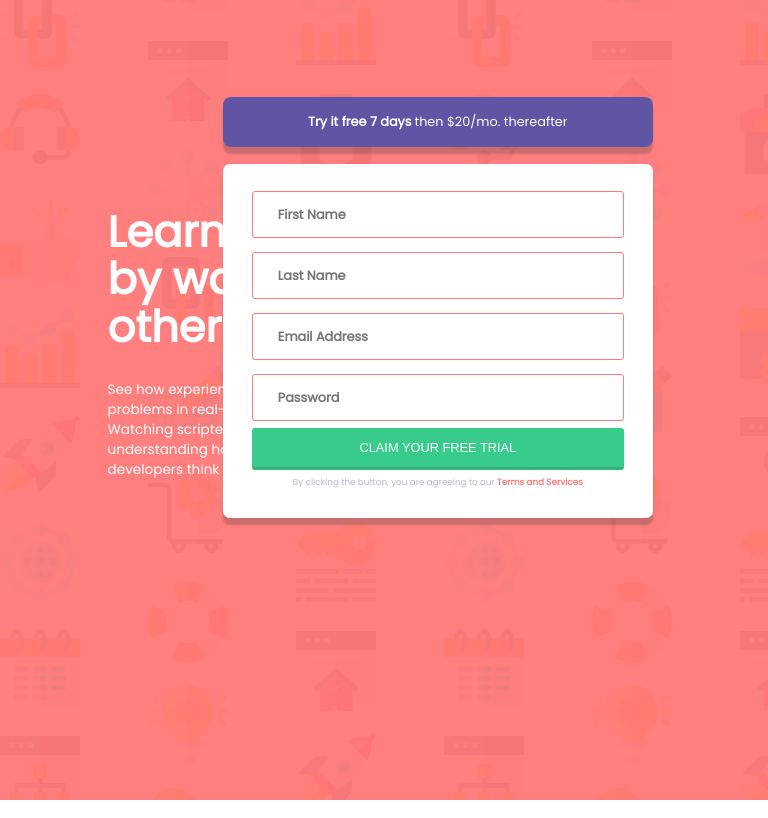
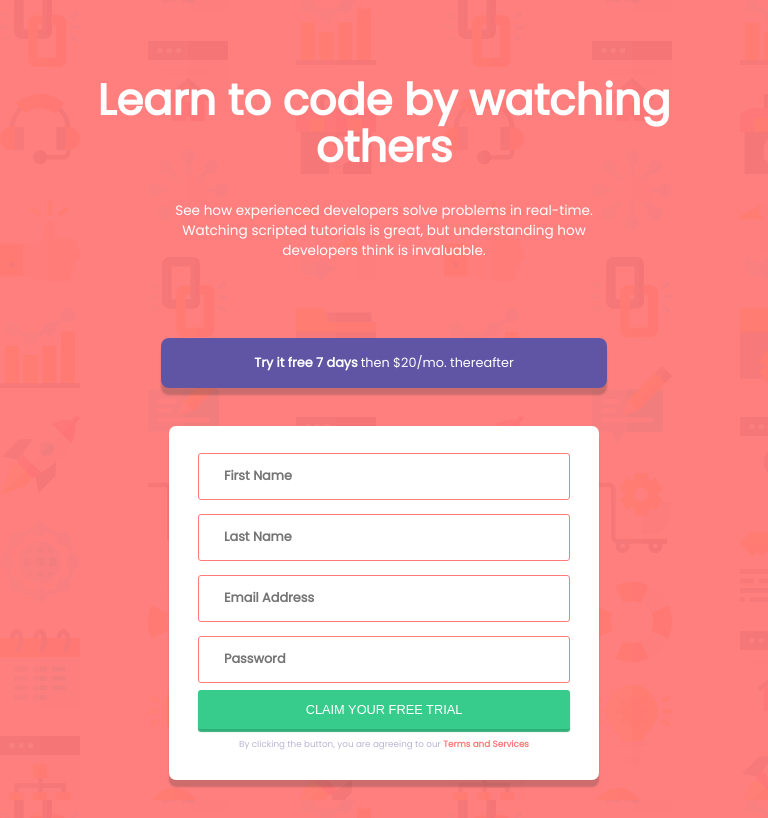
Before and after one commit to Rich15/signup-form-fEndMentor, a plain HTML site: page index.html in a window 768 px wide. Drawn offline with Linux system fonts and the light colour scheme.

Commit message:
Update style.css

```diff
--- a/style.css
+++ b/style.css
@@ -141,7 +141,7 @@ body {
 
 /*Media Queries*/
 
-@media screen and (min-width: 850px) and (max-width: 1024px) {
+@media screen and (min-width: 950px) and (max-width: 1150px) {
   #message {
     position: relative;
     left: 0;
@@ -154,10 +154,33 @@ body {
 }
 
 
+@media screen and (min-width: 700px) and (max-width: 900px) {
+  #message {
+    display: block;
+    position: initial;
+    width: auto;
+    margin: 10%;
+    text-align: center;
+  }
+
+  #sign {
+    position: relative;
+    right: auto;
+  }
+
+    #sign h4 {
+      margin: 5% 21%;
+    }
+
+    form {
+      margin-bottom: 5%;
+    }
+}
+
 @media screen and (min-width: 300px) and (max-width: 600px) {
-  #background {
-    background-repeat: repeat-y;
-  }
+ body {
+   background: linear-gradient(rgba(255, 0, 0, 0.5), rgba(255, 0, 0, 0.5)), url("images/bg-intro-mobile.png");
+ }
 
   #content {
     display: flex;
```
